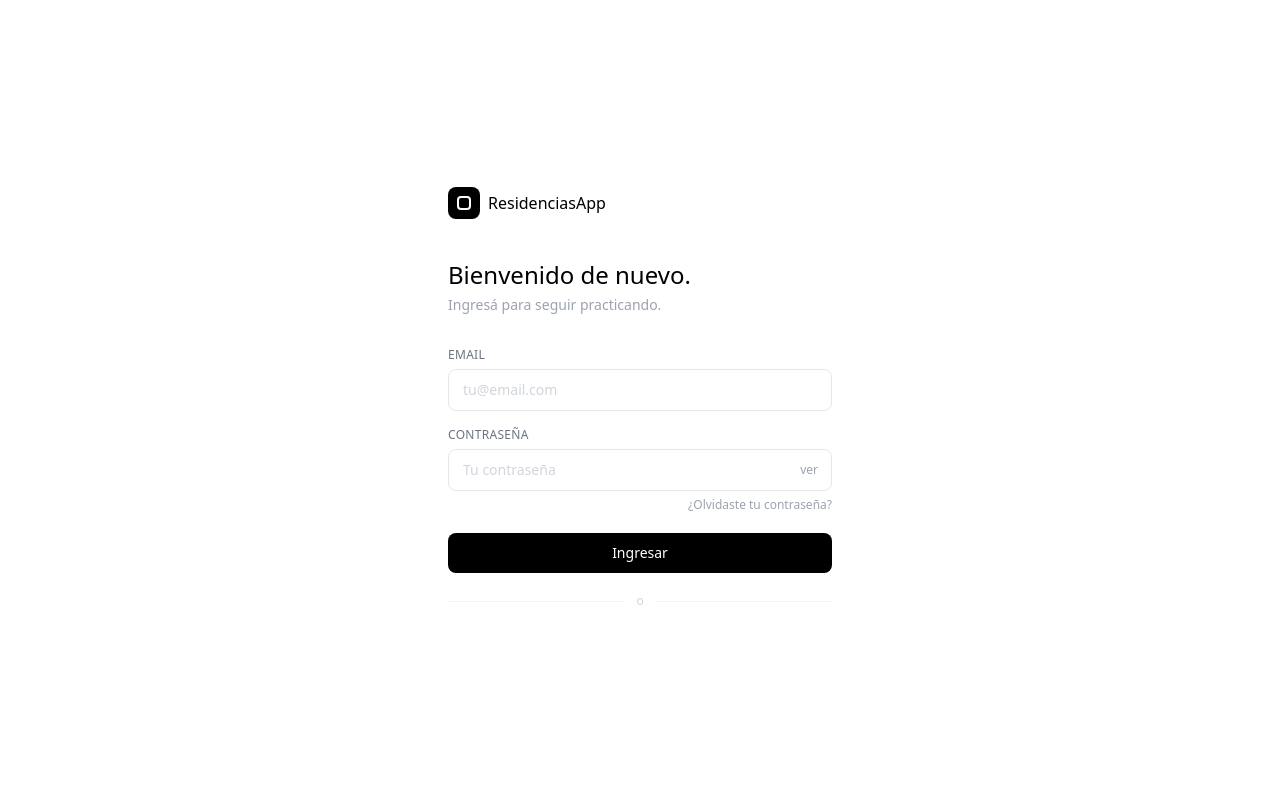
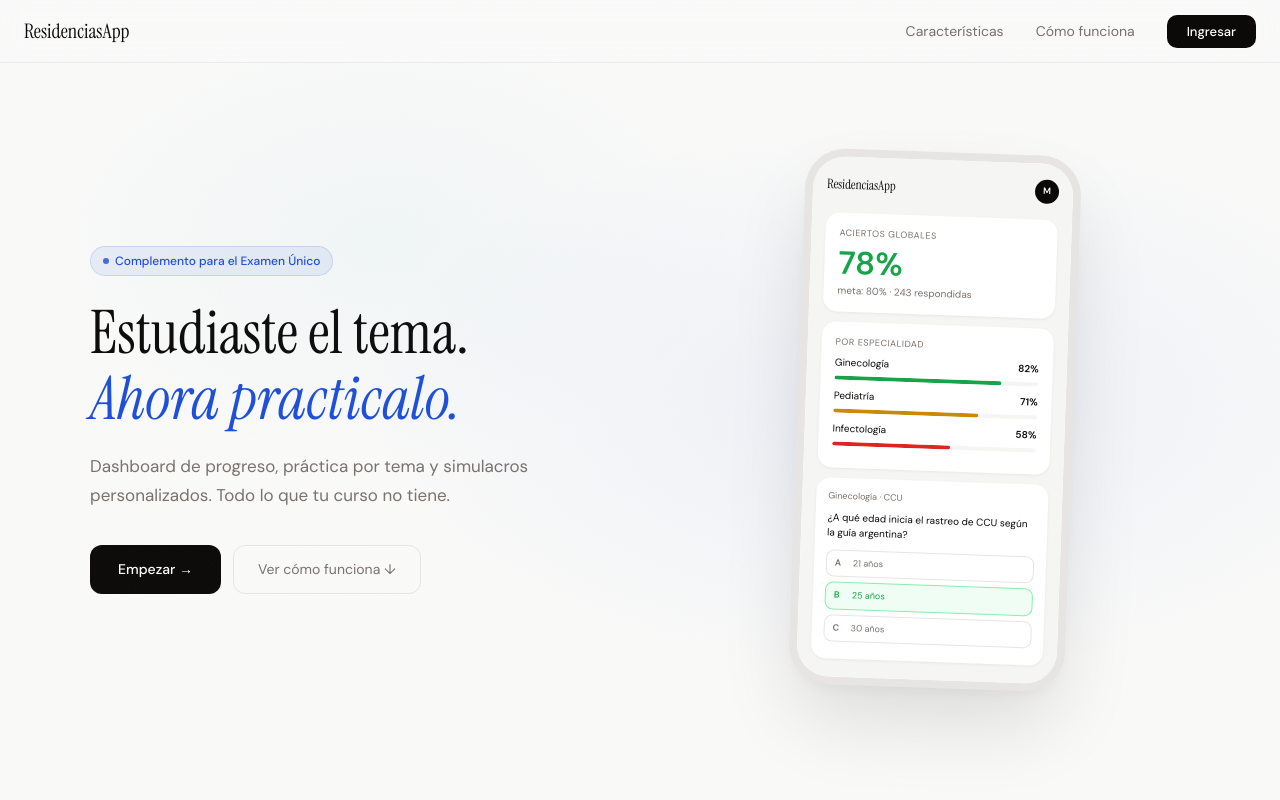
Before and after one commit to Fruk0/residenciasapp, a React (Vite) app: page / in a window 1280 px wide. Before the commit this address led to /login. Shown: the top 800 px of the page. Built offline with nearby package versions, Linux system fonts and the light colour scheme; no server answers.

Commit message:
feat: landing page completa2

```diff
--- a/src/App.jsx
+++ b/src/App.jsx
@@ -11,6 +11,8 @@
 import Profile from './pages/Profile'
 import Admin from './pages/Admin'
 import ProtectedAdmin from './components/ProtectedAdmin'
+import Landing from './pages/Landing'
+
 
 export default function App() {
   const [session, setSession] = useState(undefined)
@@ -36,7 +38,7 @@
   return (
     <BrowserRouter>
       <Routes>
-        <Route path="/login" element={!session ? <Login /> : <Navigate to="/" />} />
+        <Route path="/" element={session ? <Home session={session} /> : <Landing />} />
         <Route path="/register" element={!session ? <Register /> : <Navigate to="/" />} />
         <Route path="/practice" element={session ? <TopicSelector /> : <Navigate to="/login" />} />
         <Route path="/practice/area/:area" element={session ? <SubtopicSelector /> : <Navigate to="/login" />} />
@@ -45,7 +47,7 @@
         <Route path="/simulacro" element={session ? <Simulacro /> : <Navigate to="/login" />} />
         <Route path="/dashboard" element={session ? <Dashboard /> : <Navigate to="/login" />} />
         <Route path="/profile" element={session ? <Profile /> : <Navigate to="/login" />} />
-        <Route path="/" element={session ? <Home session={session} /> : <Navigate to="/login" />} />
+        <Route path="/" element={session ? <Home session={session} /> : <Landing />} />
         <Route path="/admin" element={
   session
     ? <ProtectedAdmin><Admin /></ProtectedAdmin>
```
